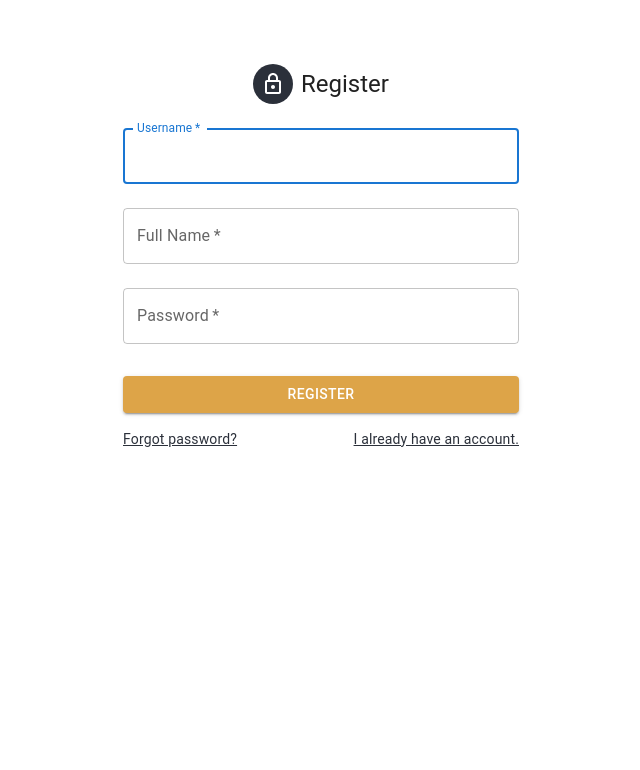
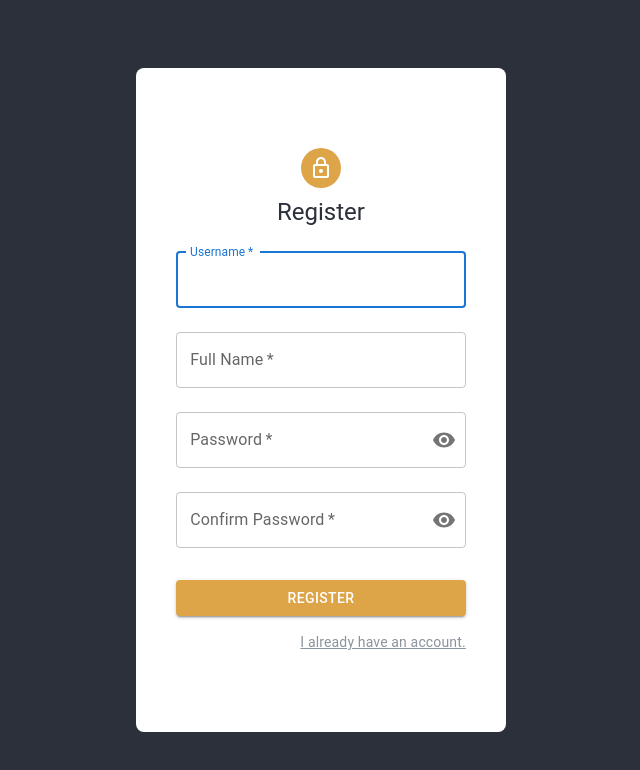
Before and after one commit to FahadAlduaij/attendance-frontend-datagrid, a React (Create React App) app in the folder attendance/: page /register in a window 1280 px wide. Shown: the top 770 px of the page, without its empty margins (319-959 px from the left). Built offline with nearby package versions, Linux system fonts and the light colour scheme; no server answers; the HTML template or start-up script is replaced by a standard one; what @mui/x-data-grid-pro would draw is missing.

Commit message:
restyle and add not match passwords

```diff
--- a/attendance/src/components/Auth/Login.js
+++ b/attendance/src/components/Auth/Login.js
@@ -47,7 +47,18 @@ function Login() {
 	};
 
 	return (
-		<Container component="main" maxWidth="xs">
+		<Container
+			component="main"
+			maxWidth="xxl"
+			sx={{
+				display: "flex",
+				flexDirection: "column",
+				alignItems: "center",
+				justifyContent: "center",
+				height: "100vh",
+				backgroundColor: ThemeColors.primary,
+			}}
+		>
 			<Backdrop
 				sx={{ color: "#fff", zIndex: (theme) => theme.zIndex.drawer + 1 }}
 				open={open}
@@ -57,25 +68,27 @@ function Login() {
 
 			<Box
 				sx={{
-					marginTop: 8,
-					display: "flex",
-					flexDirection: "column",
-					alignItems: "center",
+					width: { sm: "100%", md: "50%", lg: "30%" },
+					backgroundColor: ThemeColors.light,
+					borderRadius: 2,
+					py: 10,
+					px: 5,
 				}}
 			>
 				<Stack
-					direction={"row"}
+					direction={"column"}
 					justifyContent={"center"}
 					alignItems={"center"}
 					spacing={1}
 				>
-					<Avatar sx={{ m: 1, backgroundColor: ThemeColors.primary }}>
+					<Avatar sx={{ m: 1, backgroundColor: ThemeColors.secondary }}>
 						<VpnKeyIcon />
 					</Avatar>
-					<Typography component="h1" variant="h5">
+					<Typography component="h1" variant="h5" color={ThemeColors.primary}>
 						User Login
 					</Typography>
 				</Stack>
+
 				<Box component="form" onSubmit={handleSubmit} noValidate sx={{ mt: 1 }}>
 					<TextField
 						onChange={handleChange}
@@ -114,22 +127,20 @@ function Login() {
 					>
 						Login
 					</Button>
+
 					<Grid container>
 						<Grid item xs>
-							<Link to={"/register"} style={{ color: ThemeColors.primary }}>
+							<Link to={"/register"} style={{ color: ThemeColors.third }}>
 								<Typography variant="body2">Forgot password?</Typography>
 							</Link>
 						</Grid>
 						<Grid item>
-							<Typography
-								style={{ color: ThemeColors.primary }}
-								variant="body2"
-							>
+							<Typography style={{ color: ThemeColors.third }} variant="body2">
 								Not registered yet?
 							</Typography>
 						</Grid>
 						<Grid item>
-							<Link to={"/register"} style={{ color: ThemeColors.primary }}>
+							<Link to={"/register"} style={{ color: ThemeColors.third }}>
 								<Typography marginLeft={0.3} variant="body2">
 									Register
 								</Typography>
--- a/attendance/src/components/Auth/Register.js
+++ b/attendance/src/components/Auth/Register.js
@@ -9,9 +9,13 @@ import Box from "@mui/material/Box";
 import LockOutlinedIcon from "@mui/icons-material/LockOutlined";
 import Typography from "@mui/material/Typography";
 import Container from "@mui/material/Container";
-import { Stack } from "@mui/material";
+import { FormControl, Input, InputLabel, Stack } from "@mui/material";
 import Backdrop from "@mui/material/Backdrop";
 import CircularProgress from "@mui/material/CircularProgress";
+import InputAdornment from "@mui/material/InputAdornment";
+import IconButton from "@mui/material/IconButton";
+import Visibility from "@mui/icons-material/Visibility";
+import VisibilityOff from "@mui/icons-material/VisibilityOff";
 
 // components
 import ThemeColors from "../../theme/ThemeColors";
@@ -26,6 +30,12 @@ function Register() {
 		password: "",
 		name: "",
 	});
+	const [confirmPassword, setConfirmPassword] = React.useState("");
+	const [passwordType, setPasswordType] = React.useState("password");
+	const [showPassword, setShowPassword] = React.useState(false);
+	const [notConfirmedPassword, setNotConfirmedPassword] = React.useState(false);
+	const [notConfirmedPasswordText, setNotConfirmedPasswordText] =
+		React.useState("");
 	const [open, setOpen] = React.useState(false);
 	const navigate = useNavigate();
 
@@ -37,41 +47,82 @@ function Register() {
 		setUserData({ ...userData, [event.target.name]: event.target.value });
 	};
 
+	const handleChangeConfirmPassword = (event) => {
+		setConfirmPassword(event.target.value);
+	};
+
+	const handleClickShowPassword = () => {
+		setShowPassword(!showPassword);
+
+		if (!showPassword) {
+			setPasswordType("text");
+		} else {
+			setPasswordType("password");
+		}
+	};
+
+	const handleCheckIfPasswordMatch = () => {
+		if (confirmPassword !== userData.password) {
+			setNotConfirmedPassword(true);
+			setNotConfirmedPasswordText("Password's not match.");
+		} else {
+			setNotConfirmedPassword(false);
+			setNotConfirmedPasswordText("");
+		}
+	};
+
 	const handleSubmit = (event) => {
 		event.preventDefault();
-		authStore.register(userData, navigate, handleToggle);
-		profileStore.fetchProfiles();
+		handleCheckIfPasswordMatch();
+		if (!notConfirmedPassword) {
+			authStore.register(userData, navigate, handleToggle);
+			profileStore.fetchProfiles();
+		}
 	};
 
 	return (
-		<Container component="main" maxWidth="xs">
+		<Container
+			component="main"
+			maxWidth="xxl"
+			sx={{
+				display: "flex",
+				flexDirection: "column",
+				alignItems: "center",
+				justifyContent: "center",
+				height: "100vh",
+				backgroundColor: ThemeColors.primary,
+			}}
+		>
 			<Backdrop
 				sx={{ color: "#fff", zIndex: (theme) => theme.zIndex.drawer + 1 }}
 				open={open}
 			>
 				<CircularProgress color="inherit" />
 			</Backdrop>
+
 			<Box
 				sx={{
-					marginTop: 8,
-					display: "flex",
-					flexDirection: "column",
-					alignItems: "center",
+					width: { sm: "100%", md: "50%", lg: "30%" },
+					backgroundColor: ThemeColors.light,
+					borderRadius: 2,
+					py: 10,
+					px: 5,
 				}}
 			>
 				<Stack
-					direction={"row"}
+					direction={"column"}
 					justifyContent={"center"}
 					alignItems={"center"}
 					spacing={1}
 				>
-					<Avatar sx={{ m: 1, backgroundColor: ThemeColors.primary }}>
+					<Avatar sx={{ m: 1, backgroundColor: ThemeColors.secondary }}>
 						<LockOutlinedIcon />
 					</Avatar>
-					<Typography component="h1" variant="h5">
+					<Typography component="h1" variant="h5" color={ThemeColors.primary}>
 						Register
 					</Typography>
 				</Stack>
+
 				<Box component="form" onSubmit={handleSubmit} noValidate sx={{ mt: 1 }}>
 					<TextField
 						onChange={handleChange}
@@ -95,6 +146,7 @@ function Register() {
 						type="text"
 						id="name"
 					/>
+
 					<TextField
 						onChange={handleChange}
 						value={userData.password}
@@ -103,8 +155,48 @@ function Register() {
 						fullWidth
 						name="password"
 						label="Password"
-						type="password"
+						type={passwordType}
 						id="password"
+						error={notConfirmedPassword}
+						helperText={notConfirmedPasswordText}
+						InputProps={{
+							endAdornment: (
+								<InputAdornment position="end">
+									<IconButton
+										aria-label="toggle password visibility"
+										onClick={handleClickShowPassword}
+										edge="end"
+									>
+										{showPassword ? <VisibilityOff /> : <Visibility />}
+									</IconButton>
+								</InputAdornment>
+							),
+						}}
+					/>
+					<TextField
+						onChange={handleChangeConfirmPassword}
+						value={confirmPassword}
+						margin="normal"
+						required
+						fullWidth
+						name="confirmPassword"
+						label="Confirm Password"
+						type={passwordType}
+						id="confirmPassword"
+						error={notConfirmedPassword}
+						InputProps={{
+							endAdornment: (
+								<InputAdornment position="end">
+									<IconButton
+										aria-label="toggle password visibility"
+										onClick={handleClickShowPassword}
+										edge="end"
+									>
+										{showPassword ? <VisibilityOff /> : <Visibility />}
+									</IconButton>
+								</InputAdornment>
+							),
+						}}
 					/>
 
 					<Button
@@ -120,14 +212,10 @@ function Register() {
 					>
 						Register
 					</Button>
+
 					<Grid container>
-						<Grid item xs>
-							<Link to={"/register"} style={{ color: ThemeColors.primary }}>
-								<Typography variant="body2">Forgot password?</Typography>
-							</Link>
-						</Grid>
-						<Grid item>
-							<Link to={"/"} style={{ color: ThemeColors.primary }}>
+						<Grid item ml={"auto"}>
+							<Link to={"/"} style={{ color: ThemeColors.third }}>
 								<Typography variant="body2">
 									{"I already have an account."}
 								</Typography>
```
